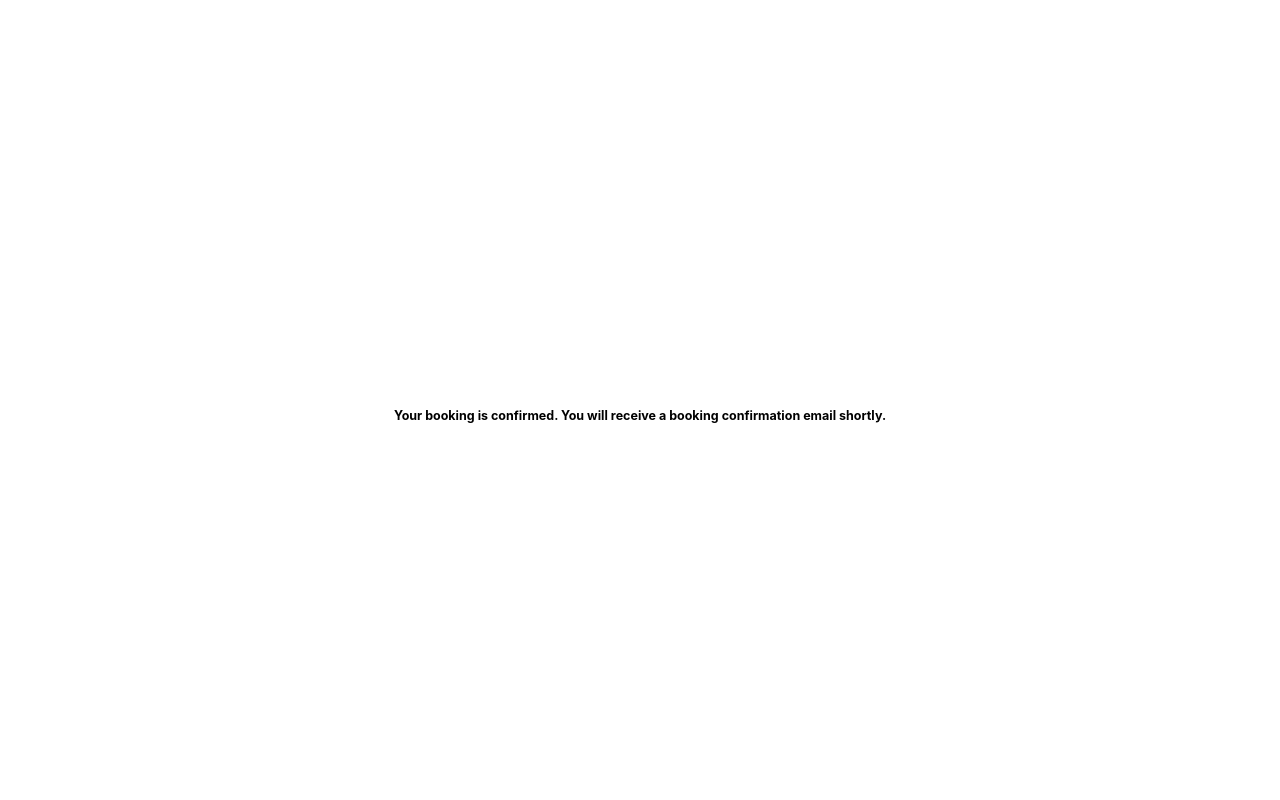
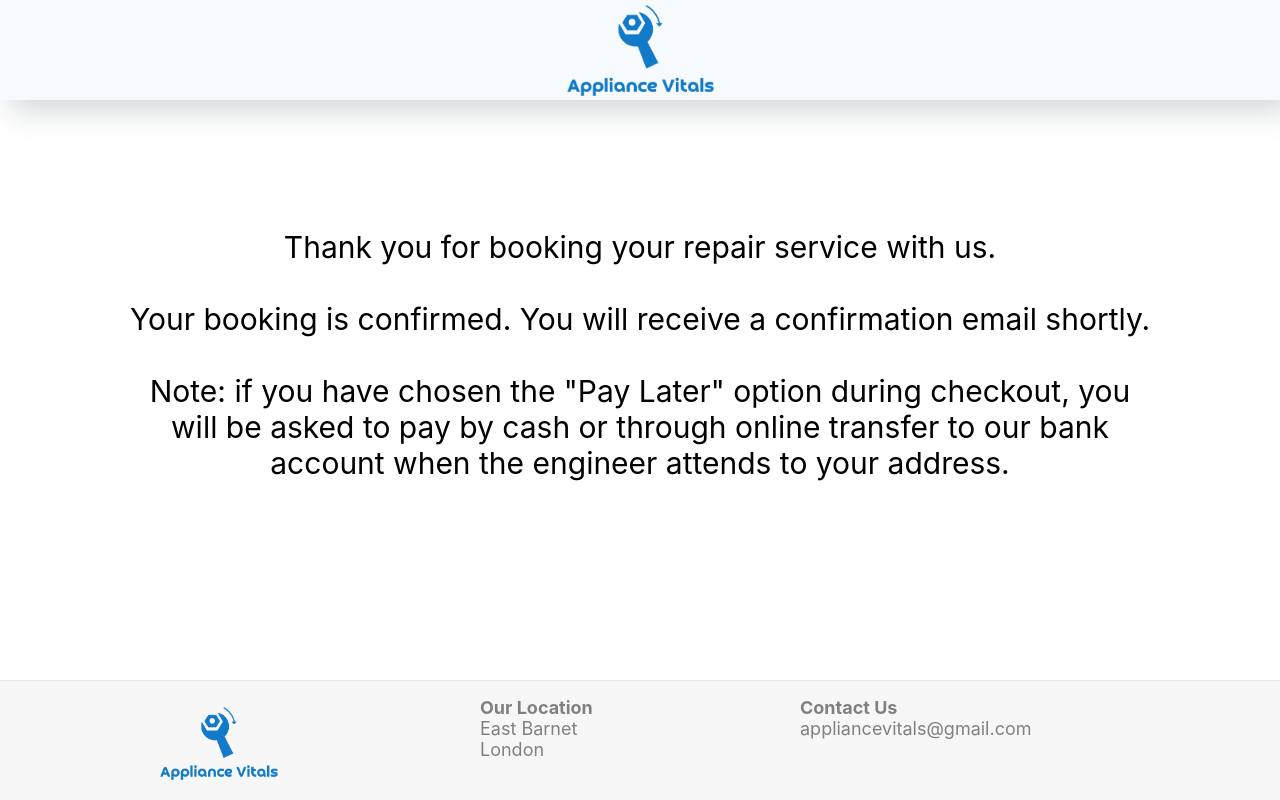
Before and after one commit to sohaibmh/appliance-vitals, a Next.js app: page /client-booking-confirmation in a window 1280 px wide. Built offline with nearby package versions, Linux system fonts and the light colour scheme.

Commit message:
added page layout and updated booking confirmation page

```diff
--- /dev/null
+++ b/components/Layout.js
@@ -0,0 +1,46 @@
+import Image from "next/image";
+import styles from "../styles/Home.module.css";
+
+export default function Layout(props) {
+  return (
+    <div>
+      <header className={styles.header}>
+        <span className={styles.logo}>
+          <Image
+            src="/logo-transparent-168-min.png"
+            alt="Appliance Vitals Logo"
+            width={147.6}
+            height={91.4}
+            quality="100"
+          />
+        </span>
+      </header>
+      {props.children}
+      <footer className={styles.footer}>
+        <div className={styles.footerLogo}>
+          <Image
+            src="/logo-transparent-168-min.png"
+            alt="Appliance Vitals Logo"
+            width={118.08}
+            height={73.12}
+            quality="100"
+          />
+        </div>
+        <div>
+          <b>Our Location</b>
+          <br />
+          East Barnet <br />
+          London <br />
+          <br />
+        </div>
+        <div>
+          <b>Contact Us</b>
+          <br />
+          <a href="mailto:appliancevitals@gmail.com">
+            appliancevitals@gmail.com
+          </a>
+        </div>
+      </footer>
+    </div>
+  );
+}
--- a/pages/_app.js
+++ b/pages/_app.js
@@ -1,7 +1,12 @@
-import '../styles/globals.css'
+import Layout from "../components/Layout.js";
+import "../styles/globals.css";
 
 function MyApp({ Component, pageProps }) {
-  return <Component {...pageProps} />
+  return (
+    <Layout>
+      <Component {...pageProps} />
+    </Layout>
+  );
 }
 
-export default MyApp
+export default MyApp;
--- a/pages/client-booking-confirmation.js
+++ b/pages/client-booking-confirmation.js
@@ -25,11 +25,17 @@ export default function Home() {
       </Head>
 
       <main className={styles.main}>
-        <div>
-          <h1>
-            Your booking is confirmed. You will receive a booking confirmation
-            email shortly.
-          </h1>
+        <div className={styles.bookingConfirmation}>
+          Thank you for booking your repair service with us.
+          <br />
+          <br />
+          Your booking is confirmed. You will receive a confirmation email
+          shortly.
+          <br />
+          <br />
+          Note: if you have chosen the "Pay Later" option during checkout, you
+          will be asked to pay by cash or through online transfer to our bank
+          account when the engineer attends to your address.
         </div>
       </main>
     </div>
--- a/styles/Home.module.css
+++ b/styles/Home.module.css
@@ -1,5 +1,5 @@
 .container {
-  min-height: 100vh;
+  min-height: 60vh;
   display: flex;
   flex-direction: column;
   justify-content: center;
@@ -49,13 +49,6 @@
 
   background: #f6fafd;
   box-shadow: 10px 10px 30px #d1d5d7, -10px -10px 30px #ffffff;
-}
-
-.header a {
-  display: flex;
-  justify-content: center;
-  align-items: center;
-  flex-grow: 1;
 }
 
 .logo {
@@ -153,10 +146,18 @@
   font-size: 18px;
   color: gray;
   text-align: left;
+  position: absolute;
+  bottom: 0;
 }
 
 .footerLogo {
   padding-top: 10px;
+}
+
+.bookingConfirmation {
+  font-size: 30px;
+  font-weight: 400;
+  width: 80vw;
 }
 
 /* button style source: https://codemyui.com/gradient-button-with-a-gleam-effect/ */
```
Also changed, not shown: pages/index.js (+0 -42 lines), public/vercel.svg (deleted), 1 other file (tests, documents, lock files or other folders).
